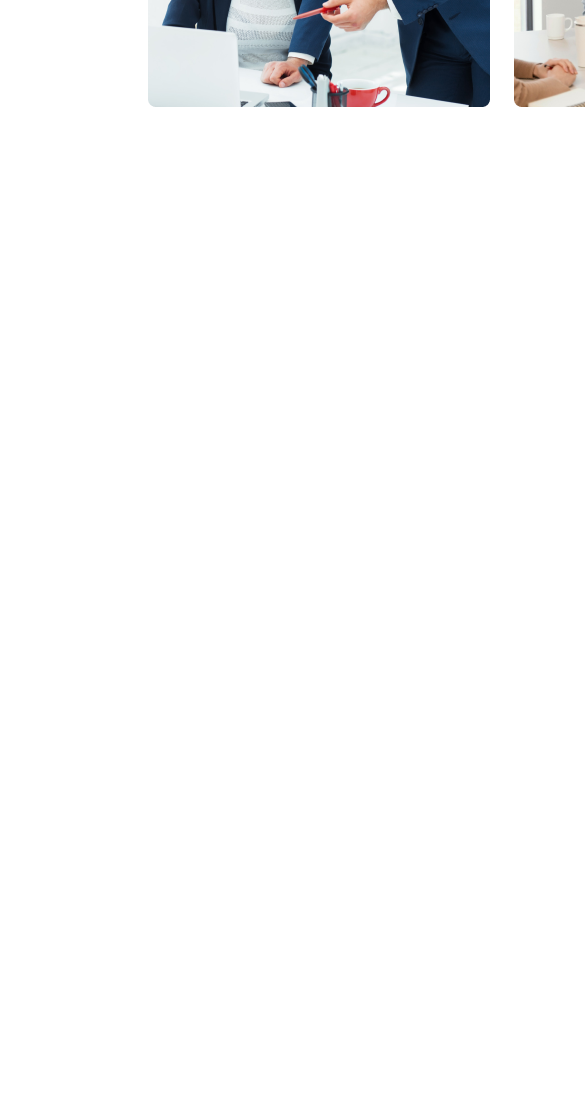
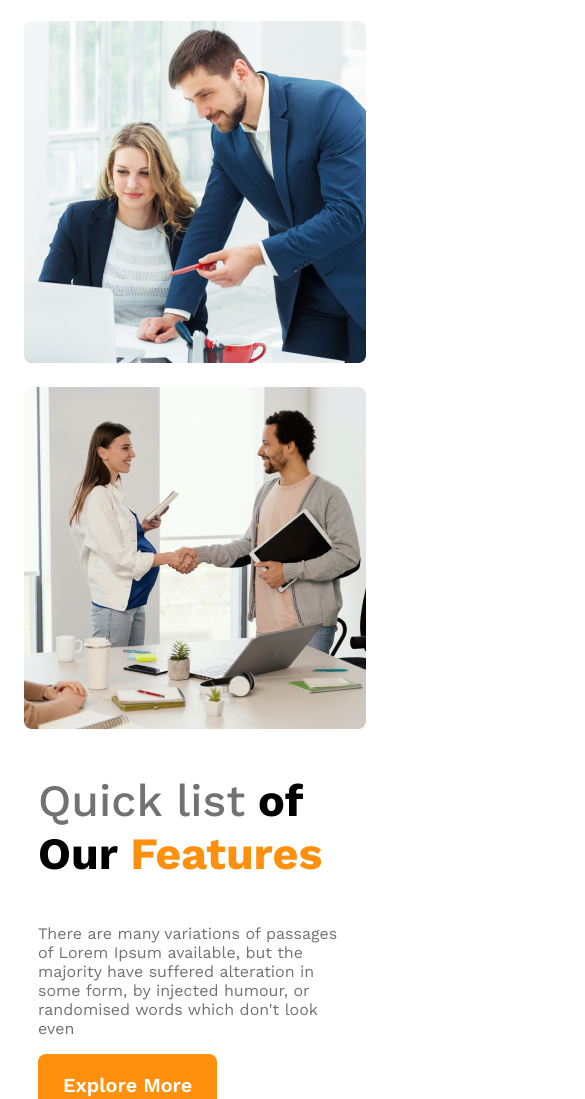
Before and after one commit to riasat01/g3-architects-website, a plain HTML site: page index.html in a window 390 px wide. Shown: the part 1752-2851 px from the top of the page, 585 px wide, since content can reach past the window. Before the commit the page ends 1999 px from the top, so only its background shows below. Drawn offline with nearby package versions, Linux system fonts and the light colour scheme.

Commit message:
teams section responsive done

```diff
--- a/index.html
+++ b/index.html
@@ -23,7 +23,7 @@
         <div class="banner">
             <div class="banner-content">
                 <h1 class="banner-title">Brand New Group of Architects</h1>
-                <p class="banner-description">There are many variations of passages of Lorem Ipsum available, but the
+                <p class="text-light-grey">There are many variations of passages of Lorem Ipsum available, but the
                     majority have suffered alteration in some form, by injected humour, or randomised words which don't
                     look even</p>
                 <button class="btn-primary">Explore More</button>
@@ -42,8 +42,11 @@
                 <img src="./images/team4.png" alt="">
             </div>
             <div class="teams-content">
-                <h3 class="teams-title"><span class="quick-list">Quick list</span> <span>of Our</span> <span class="text-feature">Features</span></h3>
-                <p class="teams-description">There are many variations of passages of Lorem Ipsum available, but the majority have suffered alteration in some form, by injected humour, or randomised words which don't look even</p>
+                <h3 class="teams-title"><span class="quick-list">Quick list</span> <span>of Our</span> <span
+                        class="text-feature">Features</span></h3>
+                <p class="text-light-grey">There are many variations of passages of Lorem Ipsum available, but the
+                    majority have suffered alteration in some form, by injected humour, or randomised words which don't
+                    look even</p>
                 <button class="btn-primary">Explore More</button>
             </div>
         </section>
--- a/styles/architect.css
+++ b/styles/architect.css
@@ -1,10 +1,13 @@
 /* work sans font from google */
 @import url('https://fonts.googleapis.com/css2?family=Lato:wght@400;700&family=Open+Sans:wght@400;700;800&family=Work+Sans:wght@400;500;600;700;800&display=swap');
 
-/* header styles */
 * {
     font-family: 'Work Sans', sans-serif;
 }
+.text-light-grey {
+    color: #727272;
+}
+/* header styles */
 
 header {
     background: rgba(255, 144, 14, 0.10);
@@ -54,9 +57,7 @@ nav li a {
     color: #131313;
 }
 
-.banner-description {
-    color: #727272;
-}
+
 
 .btn-primary {
     border-radius: 8px;
@@ -73,35 +74,43 @@ nav li a {
     width: 100%;
     margin-top: 20px;
 }
-main{
+
+main {
     max-width: 1440px;
     margin: 0 auto;
 }
+
 /* teams style */
-.teams-container{
+.teams-container {
     display: flex;
     align-items: center;
     margin: 140px;
 }
-.teams-img-container{
+
+.teams-img-container {
     display: grid;
-    grid-template-columns: repeat(2,1fr);
+    grid-template-columns: repeat(2, 1fr);
     gap: 1.5rem;
 }
-.teams-content{
+
+.teams-content {
     padding: 0 70px;
 }
-.teams-title{
+
+.teams-title {
     font-size: 2.8rem;
 }
-.teams-title .quick-list{
+
+.teams-title .quick-list {
     color: #727272;
     font-weight: 500;
 }
-.teams-title .text-feature{
+
+.teams-title .text-feature {
     color: #FF900E;
     font-weight: 700;
 }
+
 /* responsive styles */
 /* mobile or small devices */
 @media screen and (max-width:576px) {
@@ -109,17 +118,27 @@ main{
         padding: 20px;
     }
 
-    nav {
+    nav,.teams-container {
         flex-direction: column;
+    }
+    .teams-container{
+        margin: 30px;
+    }
+    .teams-img-container{
+        grid-template-columns: 1fr;
+    }
+    .teams-content {
+        padding: 0;
     }
 }
 
 /* tablet or medium devices */
-@media  screen and (min-width:576px) and (max-width:992px) {
-    header{
+@media screen and (min-width:576px) and (max-width:992px) {
+    header {
         padding: 50px;
     }
-    nav{
+
+    nav,.teams-container {
         flex-direction: column;
     }
 }
```
